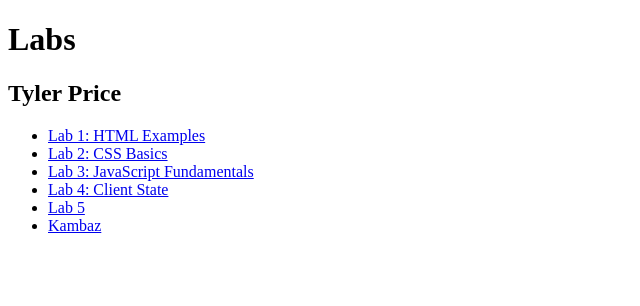
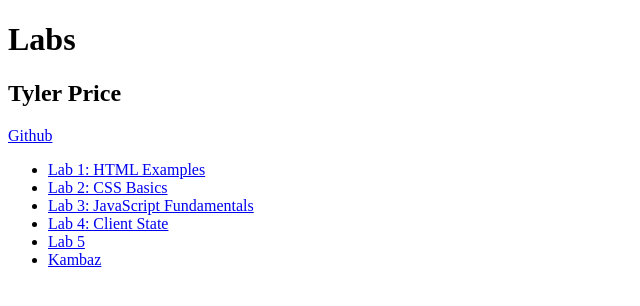
Before and after one commit to pricefy-dotcom/webdev-client, a Next.js app in the folder 2026/fall/webdev/webdev-client/: page /labs in a window 1280 px wide. Shown: the top 306 px of the page, without its empty margins (0-640 px from the left). Built offline with nearby package versions, Linux system fonts and the light colour scheme.

Commit message:
Re-adding github to Labs page

```diff
--- a/2026/fall/webdev/webdev-client/app/labs/page.tsx
+++ b/2026/fall/webdev/webdev-client/app/labs/page.tsx
@@ -5,6 +5,9 @@
     <div id="wd-labs">
       <h1>Labs</h1>
       <h2 id="wd-full-name">Tyler Price</h2>
+      <a href="https://github.com/pricefy-dotcom/webdev-client" id="wd-toc-github-link">
+        Github
+      </a>
       <ul>
         <li>
           <Link href="/labs/lab1">Lab 1: HTML Examples</Link>
```
